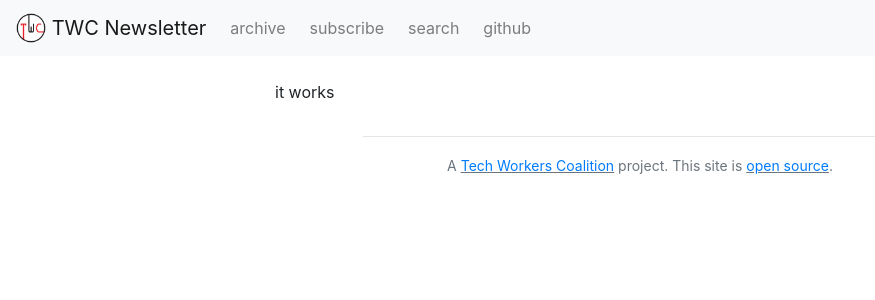
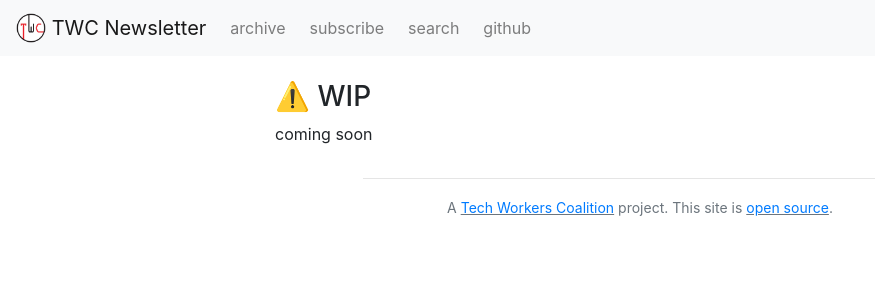
Before and after one commit to techworkersco/techworkersco.github.io, a Jekyll site: the page built from index.md, in a window 1280 px wide. Shown: the top 300 px of the page, without its empty margins (0-875 px from the left). Built offline with Jekyll 4.4.1, drawn with Linux system fonts in a browser that asks for light colours; nearby versions of some CDN libraries; library files that are not in the unit come from our copies.

Commit message:
Update index

```diff
--- a/index.md
+++ b/index.md
@@ -2,4 +2,6 @@
 layout: default
 ---
 
-it works
+### ⚠️ WIP
+
+coming soon
```
